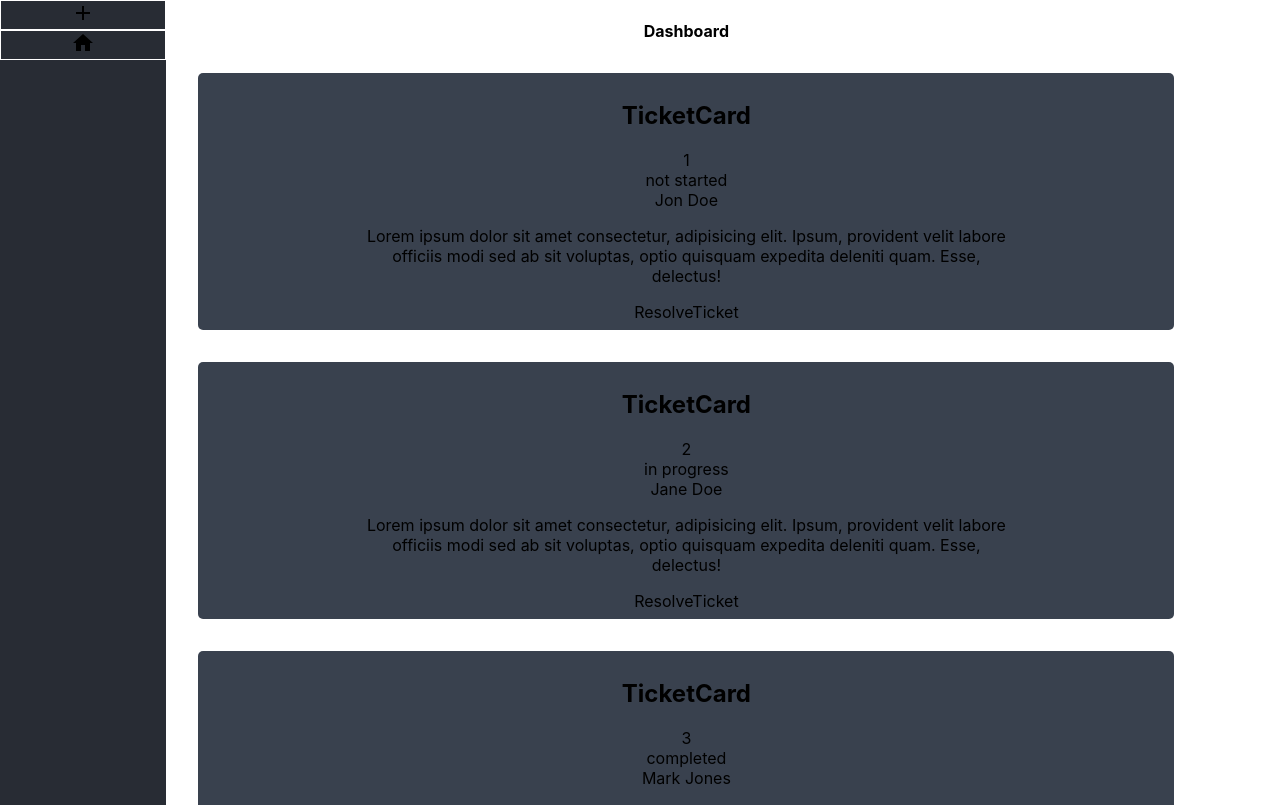
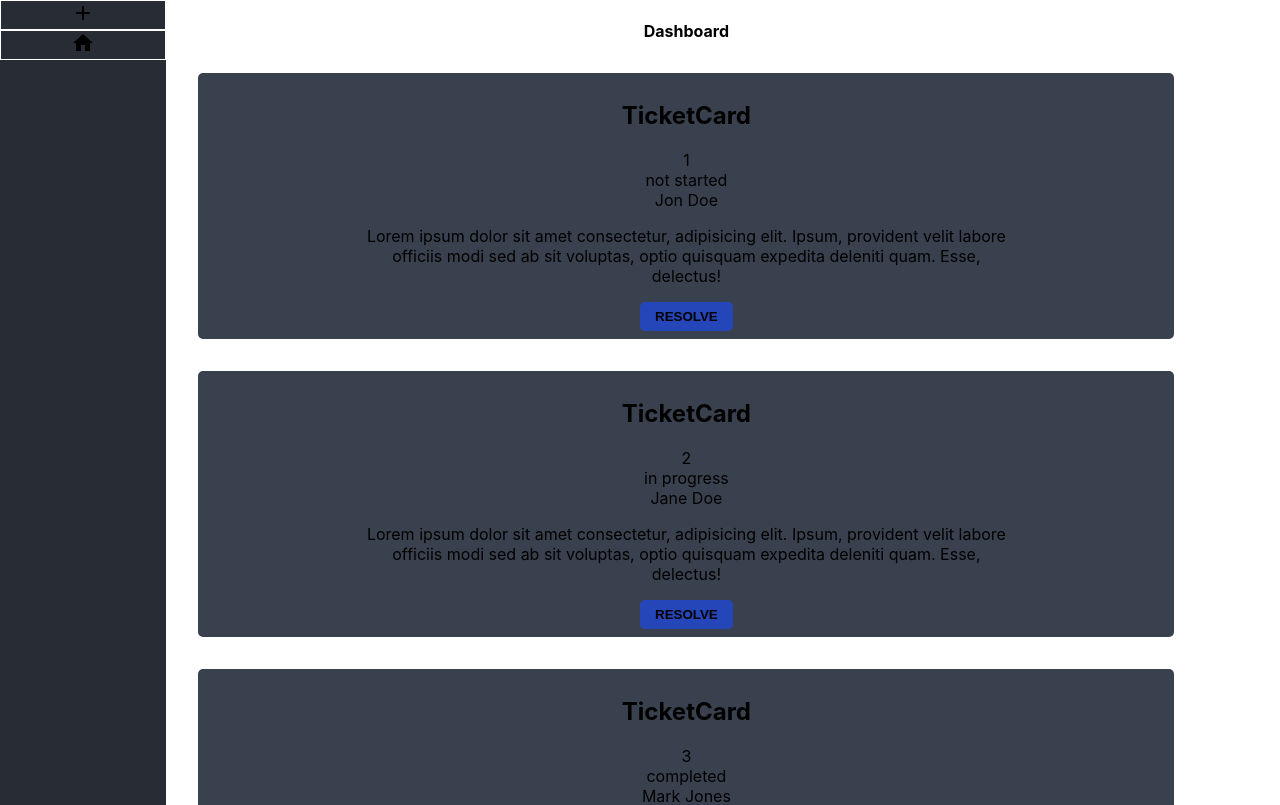
Before and after one commit to jamesfulreader/ticket-app, a React (Create React App) app: page / in a window 1280 px wide. Shown: the top 805 px of the page. Built offline with nearby package versions, Linux system fonts and the light colour scheme.

Commit message:
Style resolve button

```diff
--- a/src/components/ResolveTicket.js
+++ b/src/components/ResolveTicket.js
@@ -1,7 +1,11 @@
 import React from 'react'
 
 function ResolveTicket() {
-	return <div>ResolveTicket</div>
+	return (
+		<strong>
+			<input className='resolve-btn' type='button' value='Resolve' />
+		</strong>
+	)
 }
 
 export default ResolveTicket
--- a/src/index.css
+++ b/src/index.css
@@ -39,3 +39,14 @@ nav .icon {
 .ticket-card .ticket-description {
 	padding: 0 150px;
 }
+
+.resolve-btn {
+	padding: 7px 15px;
+	border-radius: 5px;
+	background-color: #2248d2d0;
+	border: none;
+	cursor: pointer;
+	text-decoration: none;
+	font-weight: 700;
+	text-transform: uppercase !important;
+}
```
